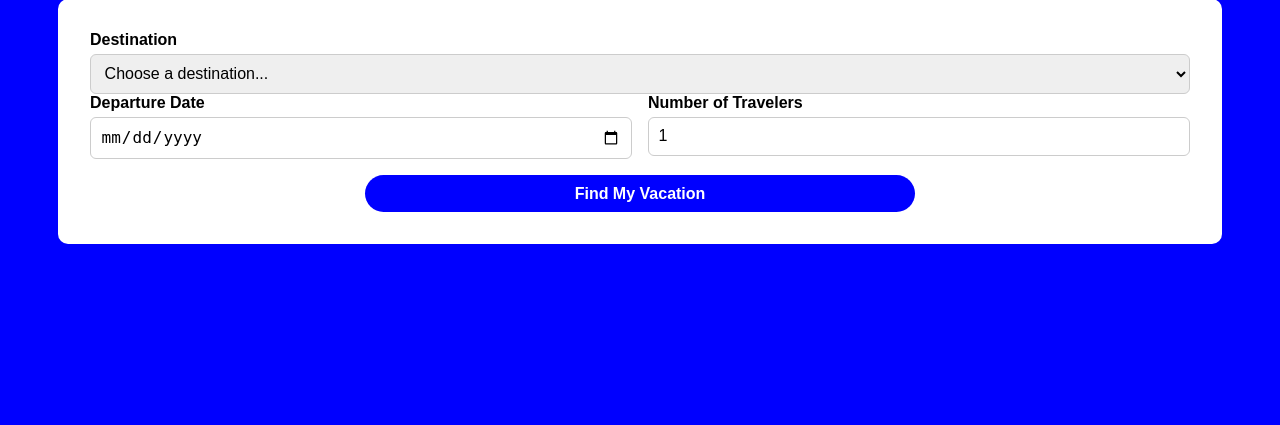
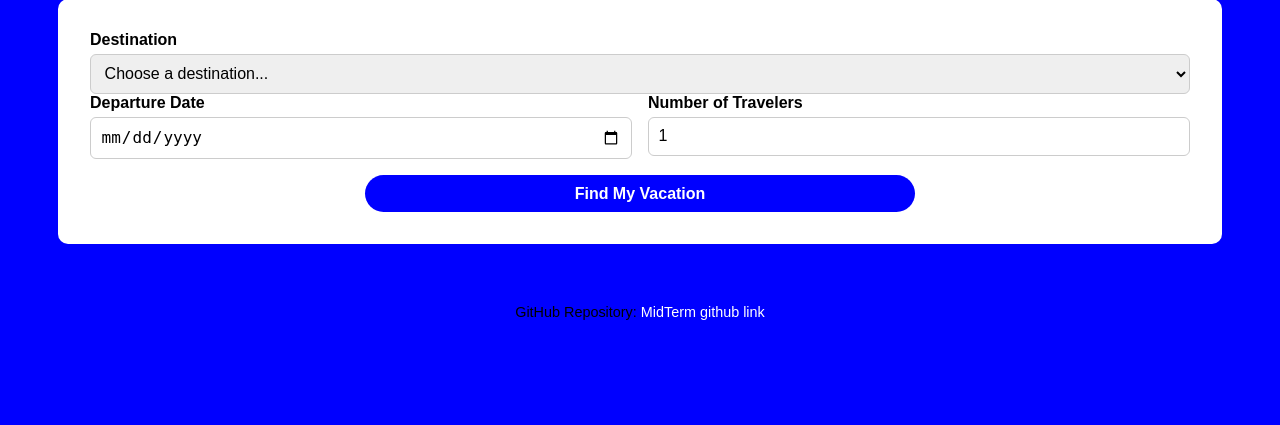
Before and after one commit to Karau1218/MidTerm, a Node server app: page / in a window 1280 px wide. Shown: the part 299-724 px from the top of the page. Run offline with Node 20, Linux system fonts and the light colour scheme.

Commit message:
add footer css

```diff
--- a/public/styles/styles.css
+++ b/public/styles/styles.css
@@ -102,3 +102,18 @@ button:hover {
 .error {
   border: 2px solid red;
 }
+
+footer {
+
+    width: 100%;  /* footer is at the bottom */
+    text-align: center;
+    padding: 15px 0;
+    margin-top: 30px;
+    font-size: 0.9em;
+}
+
+/* Style the link itself */
+footer a {
+    color: #ffffff; /* Example link color */
+    text-decoration: none; /* Remove underline */
+}
--- a/views/confirmation.ejs
+++ b/views/confirmation.ejs
@@ -22,4 +22,7 @@
     <a href="/">Go back to the homepage.</a>
   </main>
 </body>
+<footer>
+    <p>GitHub Repository: <a href="https://github.com/Karau1218/MidTerm.git">MidTerm github link</a></p>
+</footer>
 </html>
--- a/views/index.ejs
+++ b/views/index.ejs
@@ -52,4 +52,7 @@
     </form>
   </main>
 </body>
+<footer>
+    <p>GitHub Repository: <a href="https://github.com/Karau1218/MidTerm.git">MidTerm github link</a></p>
+</footer>
 </html>
```
